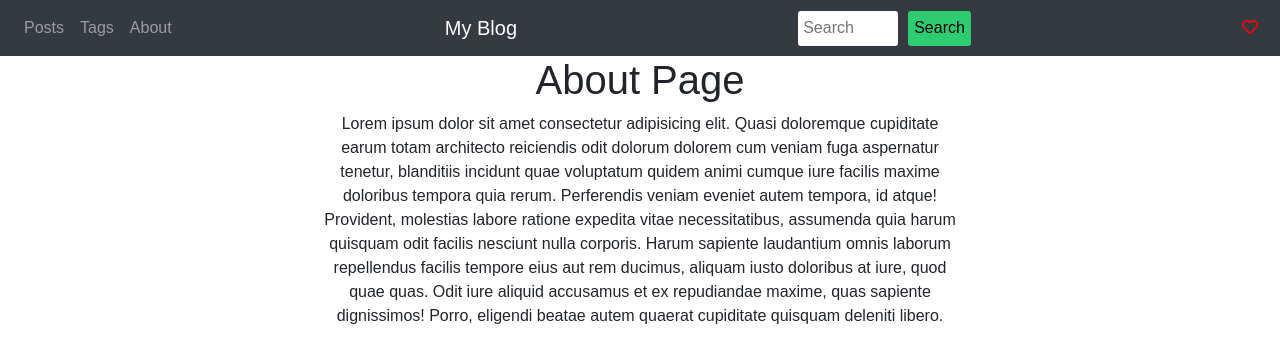
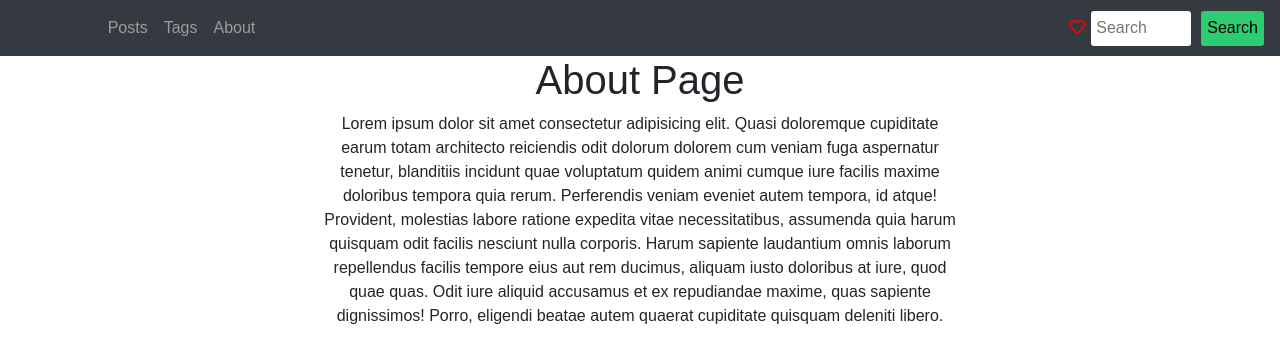
Before and after one commit to DSchMelz/Blog, a Django app: page /about/ in a window 1280 px wide. Shown: the top 363 px of the page. Run offline with Django 3.2, Linux system fonts and the light colour scheme; some libraries are stand-ins or nearby versions.

Commit message:
Немного переработанное меню

```diff
--- a/static/css/style.css
+++ b/static/css/style.css
@@ -18,7 +18,11 @@ body {
 
 #navbarTogglerDemo01 {
     display: flex;
-    justify-content: space-between;
+    justify-content: flex-end;
+}
+
+#navbarTogglerDemo01 ul {
+    margin-right: 800px;
 }
 
 form.form-search input {
--- a/templates/index.html
+++ b/templates/index.html
@@ -37,12 +37,11 @@
               <a class="nav-link" href="{% url 'aboutList_url'%}">About</a>
             </li>
           </ul>
-          <span class="navbar-brand">My Blog</span>
+          <button class="like"><i class="far fa-heart"></i></button>
           <form class="form-inline form-search" action="{% url 'postsList_url' %}">
-            <input type="search" placeholder="Search" aria-label="Search" name="search">
-            <button type="submit" class="btn-search">Search</button>
+              <input type="search" placeholder="Search" aria-label="Search" name="search">
+              <button type="submit" class="btn-search">Search</button>
           </form>
-          <button class="like"><i class="far fa-heart"></i></button>
         </div>
       </nav>
     {% block content %}
```
